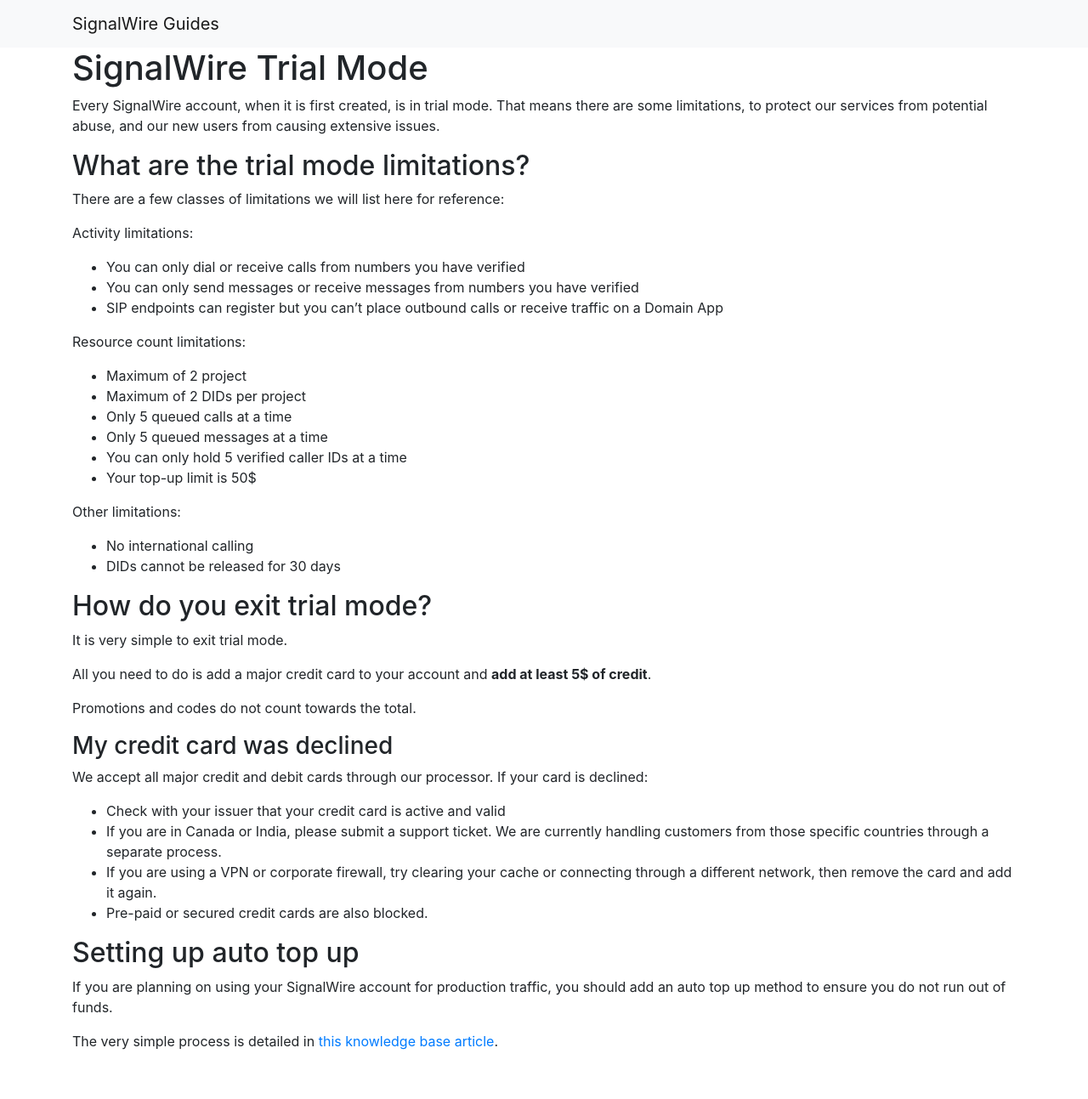
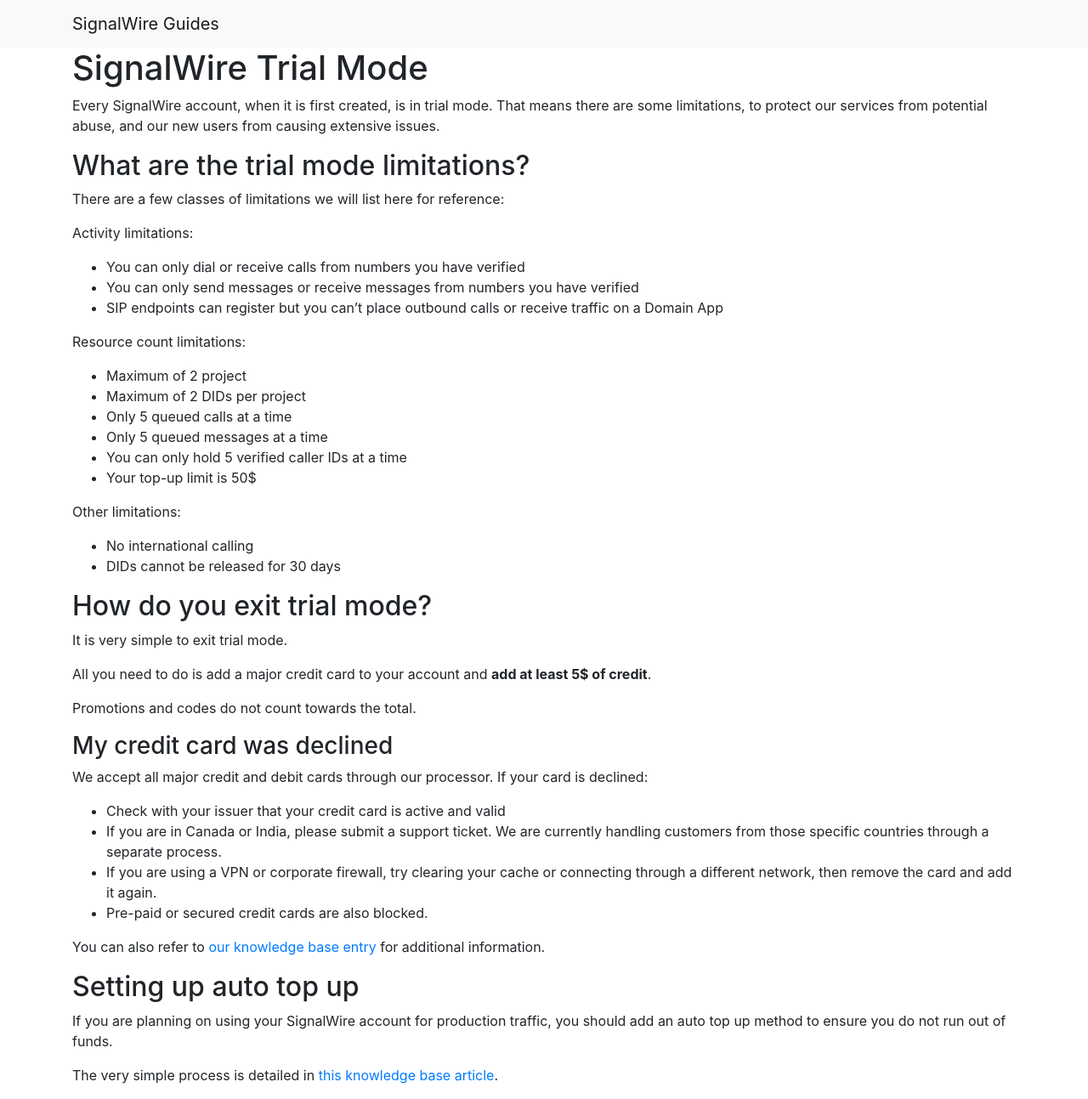
Before and after one commit to signalwire/signalwire-solutions, a Jekyll site: the page built from intros/trial_mode.md, in a window 1280 px wide. Shown: the whole page at 85% size. Built offline with Jekyll 4.4.1, drawn with Linux system fonts in a browser that asks for light colours; our own code applies the rules of GitHub Pages for plain Markdown files; before the commit the page ends 1253 px from its top, so only the background shows below that.

Commit message:
Add an extra link

```diff
--- a/intros/trial_mode.md
+++ b/intros/trial_mode.md
@@ -41,6 +41,8 @@
 - If you are using a VPN or corporate firewall, try clearing your cache or connecting through a different network, then remove the card and add it again.
 - Pre-paid or secured credit cards are also blocked.
 
+You can also refer to [our knowledge base entry](https://signalwire.force.com/help/s/article/Credit-Card-Rejected-When-Topping-Up-Account) for additional information.
+
 ## Setting up auto top up
 
 If you are planning on using your SignalWire account for production traffic, you should add an auto top up method to ensure you do not run out of funds.
```
